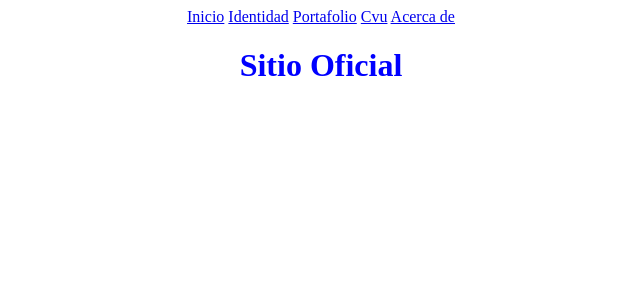
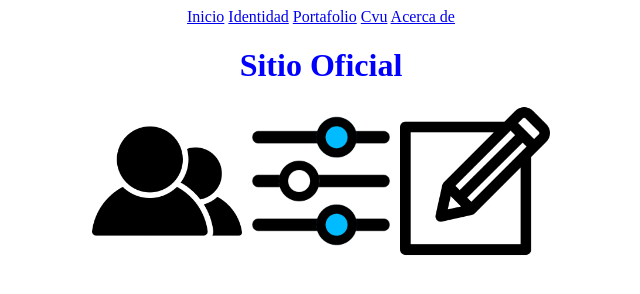
Before and after one commit to AlbertBV03/paginaweb, a plain HTML site: page index.html in a window 1280 px wide. Shown: the whole page, without its empty margins (319-959 px from the left). Drawn offline with Linux system fonts and the light colour scheme.

Commit message:
Seccion de imagenes

```diff
--- a/css/estilos.css
+++ b/css/estilos.css
@@ -7,3 +7,11 @@ h1{
     text-align: center;
     color: blue;
 }
+
+.escalaImagen{
+    width: 150px;
+}
+
+.seccionImagenes{
+    text-align: center;
+}
--- a/index.html
+++ b/index.html
@@ -3,7 +3,7 @@
 <head>
     <meta charset="UTF-8">
     <meta name="viewport" content="width=device-width, initial-scale=1.0">
-    <title>GIT BASH</title>
+    <title>Pagina de Inicio</title>
     <link rel="stylesheet" href="css/estilos.css">
 </head>
 <body>
@@ -18,5 +18,13 @@
 
     <h1>Sitio Oficial</h1>
 
+    <div class="seccionImagenes">
+        <tr>
+            <td><img src="img/imagen1.png" alt="" class="escalaImagen"></td>
+            <td><img src="img/imagen2.png" alt="" class="escalaImagen"></td>
+            <td><img src="img/imagen3.png" alt="" class="escalaImagen"></td>
+        </tr>
+    </div>
+
 </body>
 </html>
```
Also changed, not shown: img/imagen1.png (added), img/imagen2.png (added), img/imagen3.png (added).
